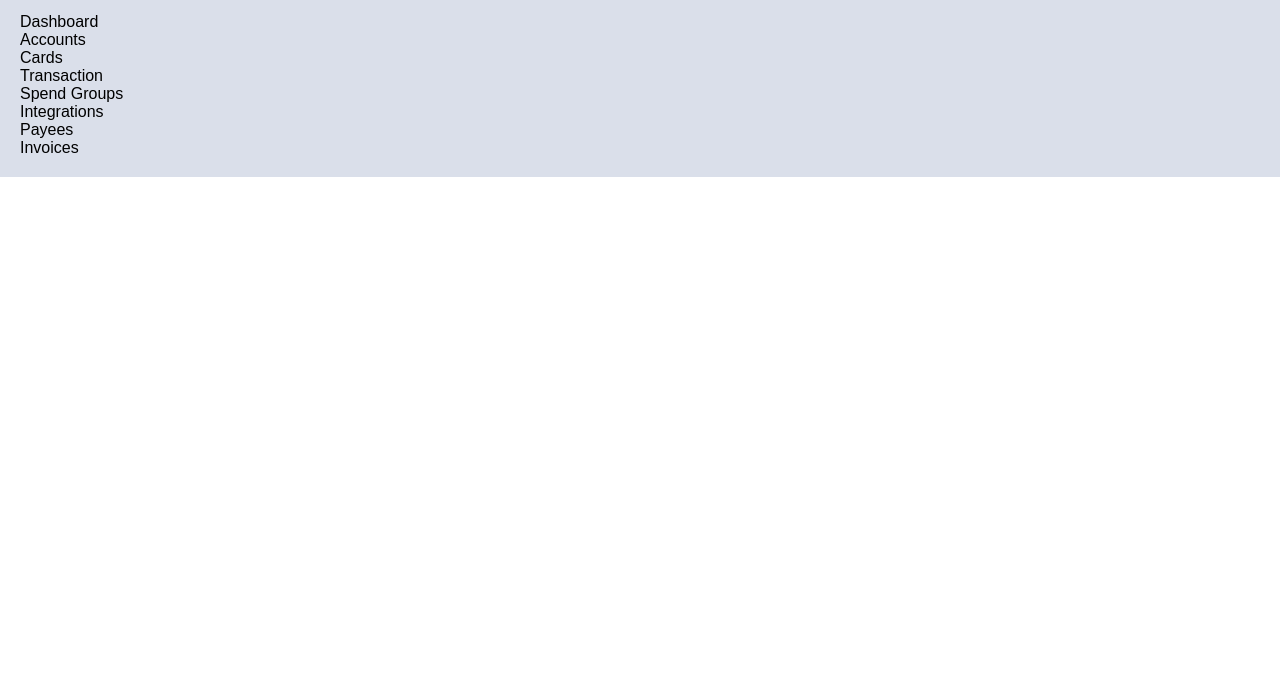
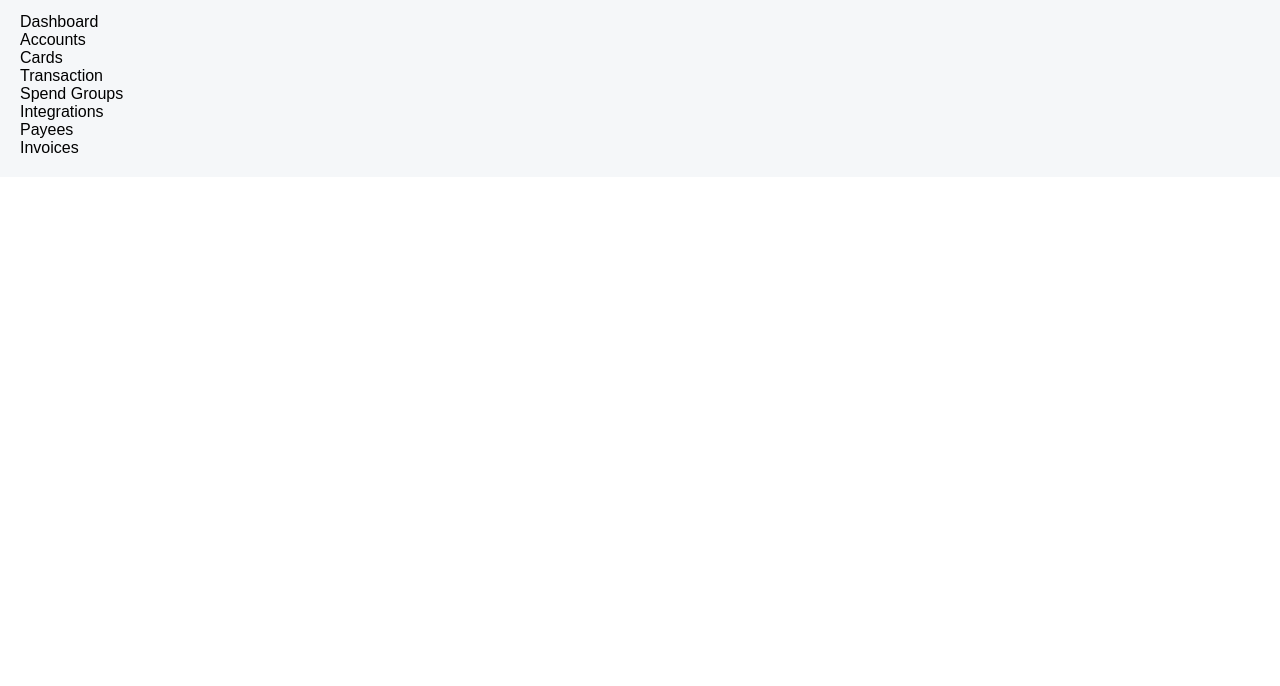
Before and after one commit to DrogonToothless/sassdashboardproject, a plain HTML site: page index.html in a window 1280 px wide. Shown: the part 114-800 px from the top of the page. Drawn offline with nearby package versions, Linux system fonts and the light colour scheme; a web font is replaced by a local one.

Commit message:
pushing to main

```diff
--- a/style.scss
+++ b/style.scss
@@ -9,7 +9,7 @@
 }
 
 .container {
-    background-color: #dadfea;
+    background-color: #F5F7F9;
     display: flex;
     width: 100%;
 }
```
Also changed, not shown: style.css.
